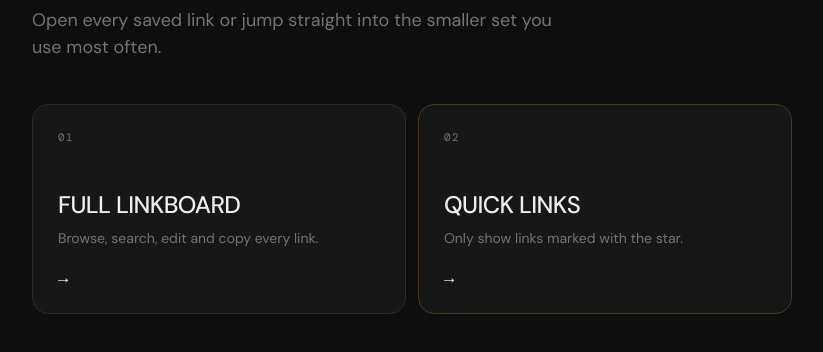
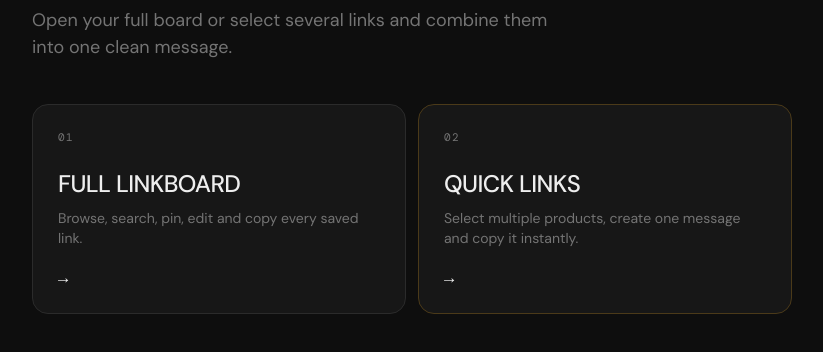
Before and after one commit to MinerBlox/copypaste, a plain HTML site: page index.html in a window 1280 px wide. Shown: the part 140-492 px from the top of the page, without its empty margins (228-1051 px from the left). Drawn offline with nearby package versions, Linux system fonts and the light colour scheme; a web font is replaced by a local one.

Commit message:
Update Quick Links description

```diff
--- a/index.html
+++ b/index.html
@@ -13,10 +13,10 @@
 <main class="wrap">
 <div class="eyebrow">Linkboard</div>
 <h1 class="title">What do you need?</h1>
-<p class="sub">Open every saved link or jump straight into the smaller set you use most often.</p>
+<p class="sub">Open your full board or select several links and combine them into one clean message.</p>
 <div class="choices">
-<a class="choice" href="board.html?view=full"><span class="number">01</span><h2>FULL LINKBOARD</h2><p>Browse, search, edit and copy every link.</p><span class="arrow">→</span></a>
-<a class="choice quick" href="board.html?view=quick"><span class="number">02</span><h2>QUICK LINKS</h2><p>Only show links marked with the star.</p><span class="arrow">→</span></a>
+<a class="choice" href="board.html?view=full"><span class="number">01</span><h2>FULL LINKBOARD</h2><p>Browse, search, pin, edit and copy every saved link.</p><span class="arrow">→</span></a>
+<a class="choice quick" href="board.html?view=quick"><span class="number">02</span><h2>QUICK LINKS</h2><p>Select multiple products, create one message and copy it instantly.</p><span class="arrow">→</span></a>
 </div>
 </main>
 </body>
```
